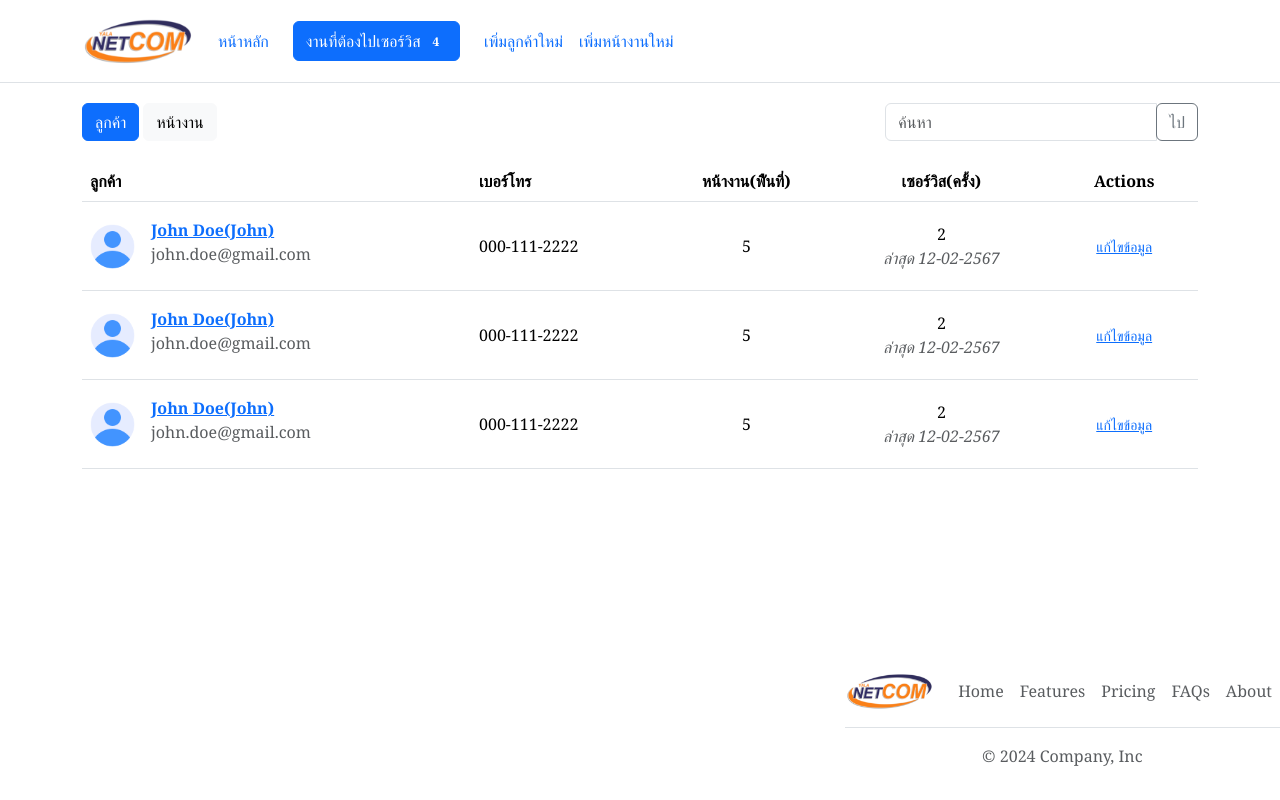
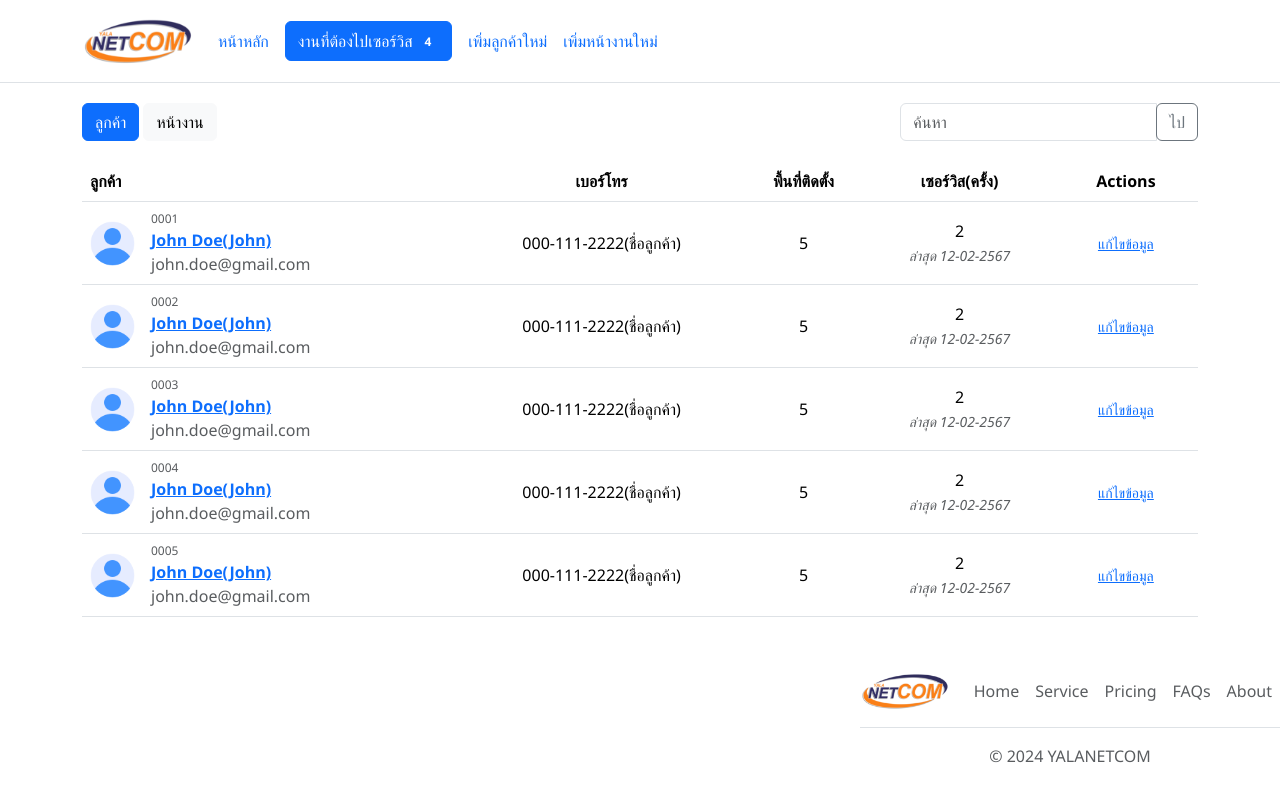
Before and after one commit to Roseedee/CCTVWebService-PHP, a PHP site: page / in a window 1280 px wide. Run offline with PHP 8.4, Linux system fonts and the light colour scheme.

Commit message:
update home page

```diff
--- a/index.html
+++ b/index.html
@@ -1,7 +1,7 @@
 <!DOCTYPE html>
 <html lang="en">
 <head>
-  <title>Bootstrap Example</title>
+  <title>CCTV Web service</title>
   <meta charset="utf-8">
   <meta name="viewport" content="width=device-width, initial-scale=1">
   <link href="static/css/bootstrap.min.css" rel="stylesheet">
@@ -19,7 +19,7 @@
 
           <ul class="nav col-12 col-lg-auto me-lg-auto mb-2 justify-content-center mb-md-0 ms-3">
             <li><a href="/" class="nav-link px-2">หน้าหลัก</a></li>
-            <button type="button" class="btn btn-primary ms-3 me-3">
+            <button type="button" class="btn btn-primary ms-2 me-2">
               งานที่ต้องไปเซอร์วิส <span class="badge badge-light">4</span>
             </button>
             <li><a href="/" class="nav-link px-2">เพิ่มลูกค้าใหม่</a></li>
@@ -51,8 +51,8 @@
         <thead>
           <tr>
             <th>ลูกค้า</th>
-            <th>เบอร์โทร</th>
-            <th class="text-center">หน้างาน(พืันที่)</th>
+            <th class="text-center">เบอร์โทร</th>
+            <th class="text-center">พื้นที่ติดตั้ง</th>
             <th class="text-center">เซอร์วิส(ครั้ง)</th>
             <th class="text-center">Actions</th>
           </tr>
@@ -62,21 +62,22 @@
             <td>
               <div class="d-flex align-items-center">
                 <img src="static/icon/user.png" alt="" style="width: 45px; height: 45px" class="rounded-circle"/>
-                <div class="ms-3 d-flex flex-column pt-2">
+                <div class="ms-3 d-flex flex-column">
+                  <p class="m-0 text-muted" style="font-size: 12px;">0001</p>
                   <a href=""><p class="fw-bold mb-0">John Doe(John)</p></a>
-                  <p class="text-muted">john.doe@gmail.com</p>
+                  <p class="text-muted m-0">john.doe@gmail.com</p>
                 </div>
               </div>
             </td>
-            <td>
-              <p class="fw-normal mb-0">000-111-2222</p>
+            <td class="text-center">
+              <p class="fw-normal mb-0">000-111-2222(ชื่อลูกค้า)</p>
             </td>
             <td class="text-center">
               <span>5</span>
             </td>
             <td class="text-center">
               <span>2</span><br>
-              <i class="text-muted">ล่าสุด 12-02-2567</i>
+              <i class="text-muted" style="font-size: 14px;">ล่าสุด 12-02-2567</i>
             </td>
             <td class="text-center">
               <button type="button" class="btn btn-link btn-sm btn-rounded">แก้ไขข้อมูล</button>
@@ -86,21 +87,22 @@
             <td>
               <div class="d-flex align-items-center">
                 <img src="static/icon/user.png" alt="" style="width: 45px; height: 45px" class="rounded-circle"/>
-                <div class="ms-3 d-flex flex-column pt-2">
+                <div class="ms-3 d-flex flex-column">
+                  <p class="m-0 text-muted" style="font-size: 12px;">0002</p>
                   <a href=""><p class="fw-bold mb-0">John Doe(John)</p></a>
-                  <p class="text-muted">john.doe@gmail.com</p>
+                  <p class="text-muted m-0">john.doe@gmail.com</p>
                 </div>
               </div>
             </td>
-            <td>
-              <p class="fw-normal mb-0">000-111-2222</p>
+            <td class="text-center">
+              <p class="fw-normal mb-0">000-111-2222(ชื่อลูกค้า)</p>
             </td>
             <td class="text-center">
               <span>5</span>
             </td>
             <td class="text-center">
               <span>2</span><br>
-              <i class="text-muted">ล่าสุด 12-02-2567</i>
+              <i class="text-muted" style="font-size: 14px;">ล่าสุด 12-02-2567</i>
             </td>
             <td class="text-center">
               <button type="button" class="btn btn-link btn-sm btn-rounded">แก้ไขข้อมูล</button>
@@ -110,21 +112,72 @@
             <td>
               <div class="d-flex align-items-center">
                 <img src="static/icon/user.png" alt="" style="width: 45px; height: 45px" class="rounded-circle"/>
-                <div class="ms-3 d-flex flex-column pt-2">
+                <div class="ms-3 d-flex flex-column">
+                  <p class="m-0 text-muted" style="font-size: 12px;">0003</p>
                   <a href=""><p class="fw-bold mb-0">John Doe(John)</p></a>
-                  <p class="text-muted">john.doe@gmail.com</p>
+                  <p class="text-muted m-0">john.doe@gmail.com</p>
                 </div>
               </div>
             </td>
-            <td>
-              <p class="fw-normal mb-0">000-111-2222</p>
+            <td class="text-center">
+              <p class="fw-normal mb-0">000-111-2222(ชื่อลูกค้า)</p>
             </td>
             <td class="text-center">
               <span>5</span>
             </td>
             <td class="text-center">
               <span>2</span><br>
-              <i class="text-muted">ล่าสุด 12-02-2567</i>
+              <i class="text-muted" style="font-size: 14px;">ล่าสุด 12-02-2567</i>
+            </td>
+            <td class="text-center">
+              <button type="button" class="btn btn-link btn-sm btn-rounded">แก้ไขข้อมูล</button>
+            </td>
+          </tr>
+          <tr>
+            <td>
+              <div class="d-flex align-items-center">
+                <img src="static/icon/user.png" alt="" style="width: 45px; height: 45px" class="rounded-circle"/>
+                <div class="ms-3 d-flex flex-column">
+                  <p class="m-0 text-muted" style="font-size: 12px;">0004</p>
+                  <a href=""><p class="fw-bold mb-0">John Doe(John)</p></a>
+                  <p class="text-muted m-0">john.doe@gmail.com</p>
+                </div>
+              </div>
+            </td>
+            <td class="text-center">
+              <p class="fw-normal mb-0">000-111-2222(ชื่อลูกค้า)</p>
+            </td>
+            <td class="text-center">
+              <span>5</span>
+            </td>
+            <td class="text-center">
+              <span>2</span><br>
+              <i class="text-muted" style="font-size: 14px;">ล่าสุด 12-02-2567</i>
+            </td>
+            <td class="text-center">
+              <button type="button" class="btn btn-link btn-sm btn-rounded">แก้ไขข้อมูล</button>
+            </td>
+          </tr>
+          <tr>
+            <td>
+              <div class="d-flex align-items-center">
+                <img src="static/icon/user.png" alt="" style="width: 45px; height: 45px" class="rounded-circle"/>
+                <div class="ms-3 d-flex flex-column">
+                  <p class="m-0 text-muted" style="font-size: 12px;">0005</p>
+                  <a href=""><p class="fw-bold mb-0">John Doe(John)</p></a>
+                  <p class="text-muted m-0">john.doe@gmail.com</p>
+                </div>
+              </div>
+            </td>
+            <td class="text-center">
+              <p class="fw-normal mb-0">000-111-2222(ชื่อลูกค้า)</p>
+            </td>
+            <td class="text-center">
+              <span>5</span>
+            </td>
+            <td class="text-center">
+              <span>2</span><br>
+              <i class="text-muted" style="font-size: 14px;">ล่าสุด 12-02-2567</i>
             </td>
             <td class="text-center">
               <button type="button" class="btn btn-link btn-sm btn-rounded">แก้ไขข้อมูล</button>
@@ -138,12 +191,12 @@
       <ul class="nav align-items-center justify-content-center border-bottom pb-3 mb-3">
         <img src="static/image/logo-sm.png" class="me-3" height="40" alt="">
         <li class="nav-item"><a href="#" class="nav-link px-2 text-body-secondary">Home</a></li>
-        <li class="nav-item"><a href="#" class="nav-link px-2 text-body-secondary">Features</a></li>
+        <li class="nav-item"><a href="#" class="nav-link px-2 text-body-secondary">Service</a></li>
         <li class="nav-item"><a href="#" class="nav-link px-2 text-body-secondary">Pricing</a></li>
         <li class="nav-item"><a href="#" class="nav-link px-2 text-body-secondary">FAQs</a></li>
         <li class="nav-item"><a href="#" class="nav-link px-2 text-body-secondary">About</a></li>
       </ul>
-      <p class="text-center text-body-secondary">© 2024 Company, Inc</p>
+      <p class="text-center text-body-secondary">© 2024 YALANETCOM</p>
     </footer>
 </body>
 </html>
--- a/static/css/view/main.css
+++ b/static/css/view/main.css
@@ -1,5 +1,7 @@
 * {
-    font-family :Cambria, Cochin, Georgia, Times, 'Times New Roman', serif;
+  margin: 0px;
+  padding: 0px;
+  font-family:'Segoe UI', Tahoma, Geneva, Verdana, sans-serif;
 }
 
 html, body {
```
